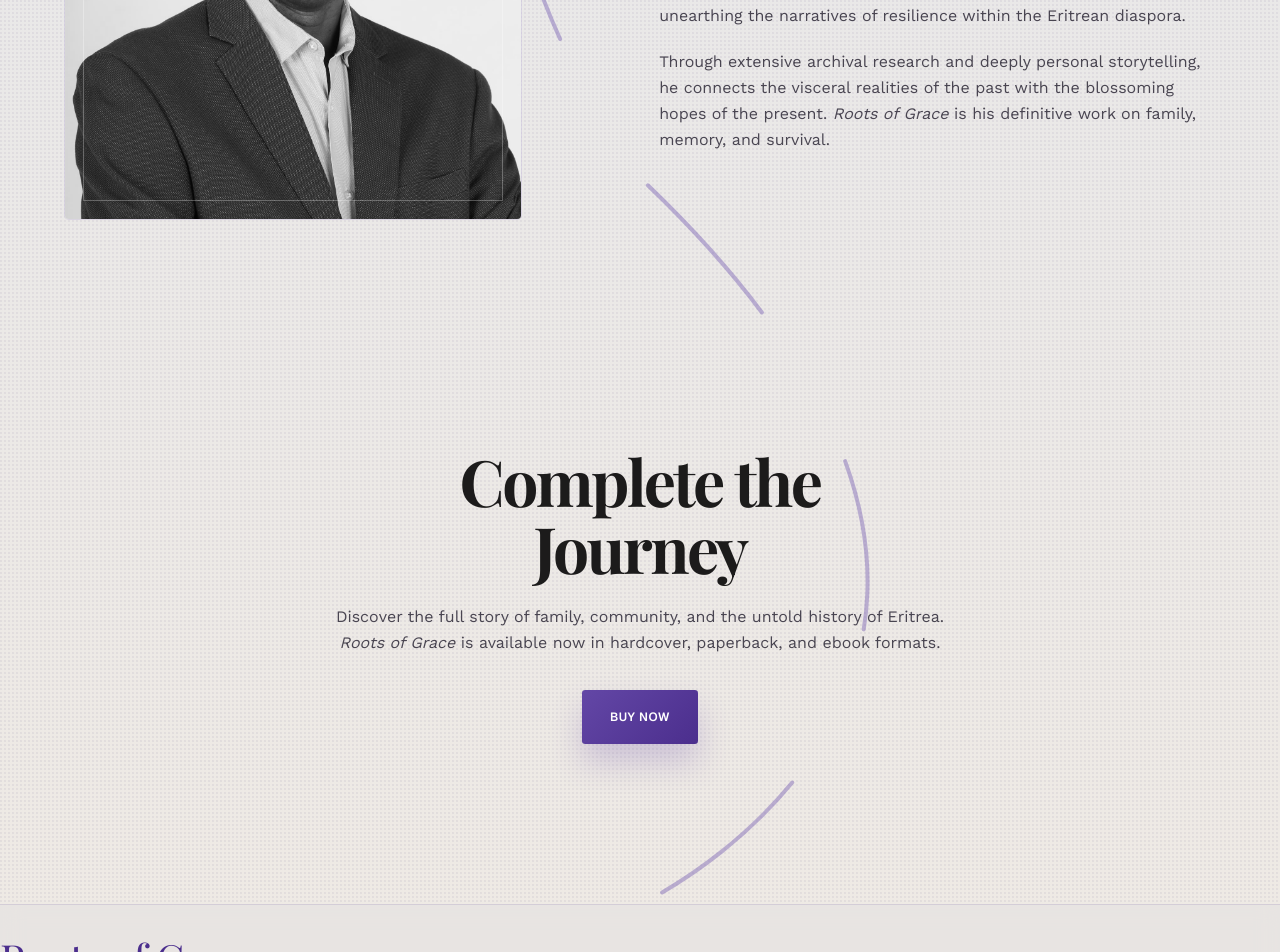
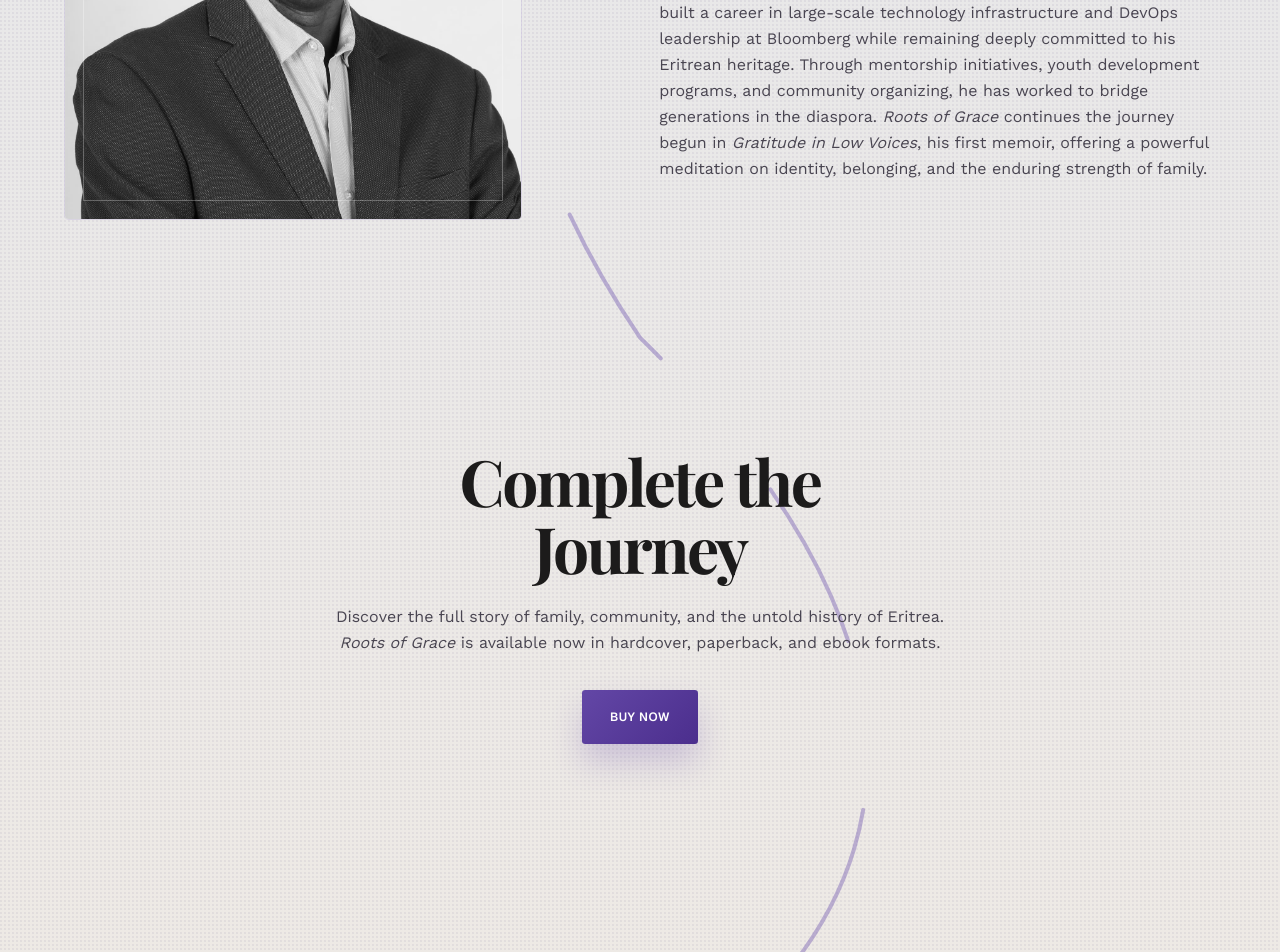
Before and after one commit to MatDawit/rootsofgrace, a Next.js app: page / in a window 1280 px wide. Shown: the part 4740-5692 px from the top of the page. Built offline with nearby package versions, Linux system fonts and the light colour scheme; a web font is replaced by a local one.

Commit message:
added tesimonials

```diff
--- a/app/page.module.css
+++ b/app/page.module.css
@@ -563,6 +563,45 @@
   padding-top: 0.75rem;
 }
 
+.testimonials {
+  width: min(54rem, 100%);
+  display: grid;
+  margin-top: 1.5rem;
+  text-align: center;
+}
+
+.testimonialSlide {
+  grid-area: 1 / 1;
+  margin: 0;
+  padding: 0.25rem 0;
+  display: grid;
+  gap: 0.85rem;
+  opacity: 0;
+  transform: translateY(10px);
+  animation: testimonialRotate 18s infinite ease-in-out;
+  animation-delay: var(--slide-delay, 0s);
+}
+
+.testimonialText {
+  margin: 0;
+  font-style: italic;
+  font-family: var(--font-body), sans-serif;
+  font-size: 1rem;
+  line-height: 1.625;
+  color: #3f3a46;
+}
+
+.testimonialAuthor {
+  margin: 0;
+  font-family: var(--font-label), sans-serif;
+  font-size: 0.75rem;
+  font-style: normal;
+  font-weight: 600;
+  letter-spacing: 0.05em;
+  text-transform: uppercase;
+  color: var(--primary);
+}
+
 .primaryCta,
 .secondaryCta {
   display: inline-flex;
@@ -714,6 +753,10 @@
     justify-content: center;
   }
 
+  .testimonials {
+    width: 100%;
+  }
+
   .primaryCta,
   .secondaryCta {
     width: 100%;
@@ -746,8 +789,39 @@
     transition: none;
   }
 
+  .testimonials {
+    gap: 0.9rem;
+    text-align: left;
+  }
+
+  .testimonialSlide {
+    grid-area: auto;
+    opacity: 1;
+    transform: none;
+  }
+
   .fallbackLeaf {
     animation-duration: 14s;
+  }
+}
+
+@keyframes testimonialRotate {
+  0%,
+  8% {
+    opacity: 0;
+    transform: translateY(10px);
+  }
+
+  12%,
+  28% {
+    opacity: 1;
+    transform: translateY(0);
+  }
+
+  33%,
+  100% {
+    opacity: 0;
+    transform: translateY(-10px);
   }
 }
 
--- a/app/page.tsx
+++ b/app/page.tsx
@@ -24,6 +24,27 @@ const chapters = [
     alt: "Adey Zeineb Yasin",
     width: 1080,
     height: 1350,
+  },
+];
+
+const testimonials = [
+  {
+    quote:
+      "Roots of Grace is a compelling and deeply human memoir about consequential choices, raw empathy, and the identities we inherit and acquire. Through Dawit and Mona's remarkable act of love, the narrative weaves together the personal, familial, communal, and national, making the story both cogent and deeply resonant.",
+    author:
+      "Zemhret Yohannes, Research and Documentation Center (RDC), Eritrea",
+  },
+  {
+    quote:
+      "Roots of Grace is heartwarming and deeply moving story of compassion, love, and humility, tracing the journey of a young couple whose family grows through adoption and birth. Their family story is beautifully interwoven with the broader history and enduring struggles of the Eritrean people. The result is a captivating tribute to family, cultural identity, perseverance, and the power of grace.",
+    author:
+      "Kiflai Gebremedhin. Ph.D., ASABE Fellow and International Professor Emeritus, Cornell University, Ithaca, New York",
+  },
+  {
+    quote:
+      "In Roots of Grace, the memoir and the history of Eritrea breathe together on every page, making each more vivid. This is a book full of love: love for family, for community, and for the texture of a life lived between two countries and two cultures. Fundamentally, it is a book of hope, a precious reminder of possibility.",
+    author:
+      "Mina Samuels, award-winning author, editor, and human rights advocate",
   },
 ];
 
@@ -246,16 +267,17 @@ export default function Home() {
                   </h2>
                 </div>
                 <p className={styles.bodyText}>
-                  Dawit Gebremichael Habte is a writer and historian dedicated
-                  to unearthing the narratives of resilience within the Eritrean
-                  diaspora.
-                </p>
-                <p className={styles.bodyText}>
-                  Through extensive archival research and deeply personal
-                  storytelling, he connects the visceral realities of the past
-                  with the blossoming hopes of the present.{" "}
-                  <em>Roots of Grace</em> is his definitive work on family,
-                  memory, and survival.
+                  After arriving in the United States as a young immigrant,
+                  Dawit studied Biophysics and Computer Science at Johns Hopkins
+                  University and built a career in large-scale technology
+                  infrastructure and DevOps leadership at Bloomberg while
+                  remaining deeply committed to his Eritrean heritage. Through
+                  mentorship initiatives, youth development programs, and
+                  community organizing, he has worked to bridge generations in
+                  the diaspora. <em>Roots of Grace</em> continues the journey
+                  begun in <em>Gratitude in Low Voices</em>, his first memoir,
+                  offering a powerful meditation on identity, belonging, and the
+                  enduring strength of family.
                 </p>
               </div>
             </div>
@@ -276,6 +298,25 @@ export default function Home() {
                 >
                   Buy Now
                 </a>
+              </div>
+
+              <div className={styles.testimonials}>
+                {testimonials.map((testimonial, index) => (
+                  <blockquote
+                    key={testimonial.author}
+                    className={styles.testimonialSlide}
+                    style={{
+                      ["--slide-delay" as string]: `${index * 6}s`,
+                    }}
+                  >
+                    <p className={styles.testimonialText}>
+                      {testimonial.quote}
+                    </p>
+                    <cite className={styles.testimonialAuthor}>
+                      {`- ${testimonial.author}`}
+                    </cite>
+                  </blockquote>
+                ))}
               </div>
             </div>
           </section>
```
